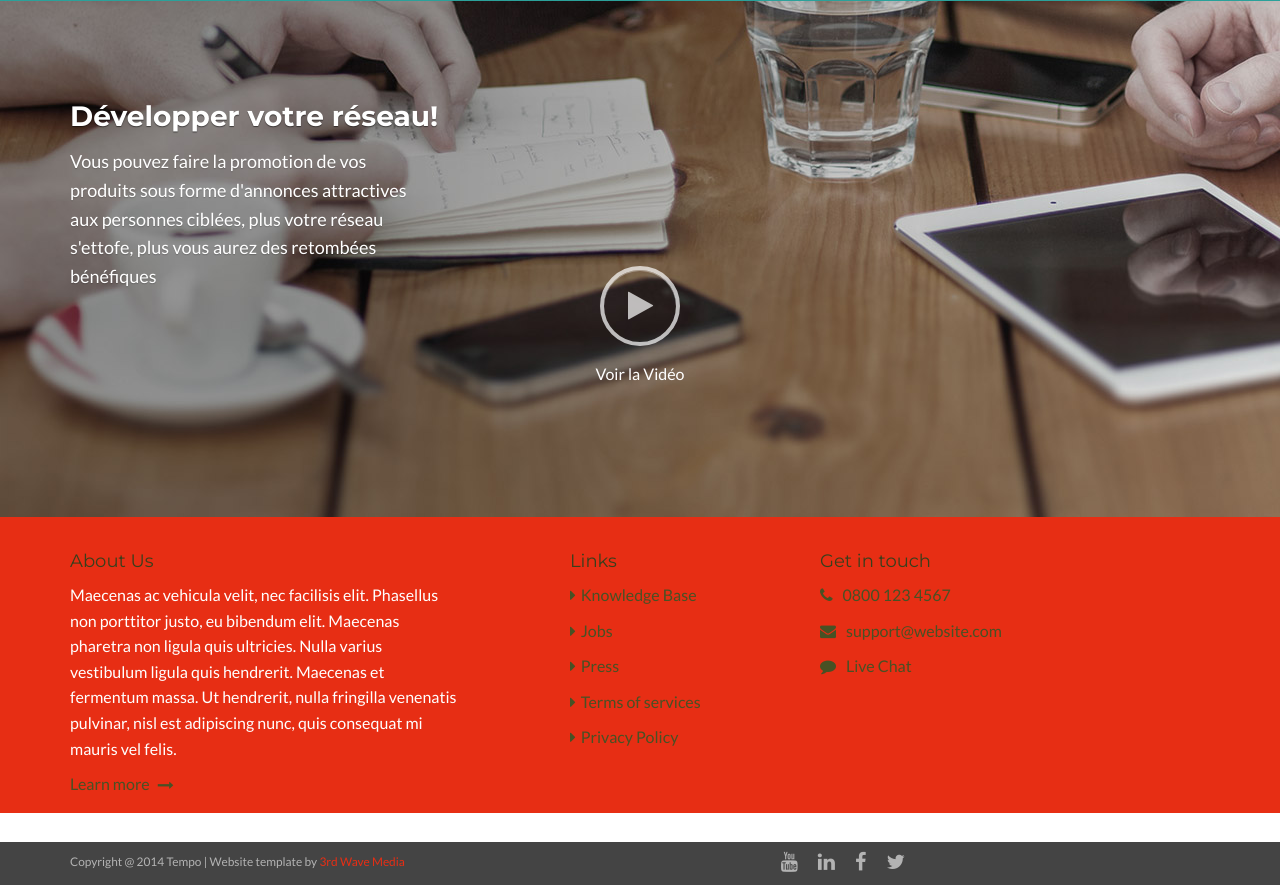
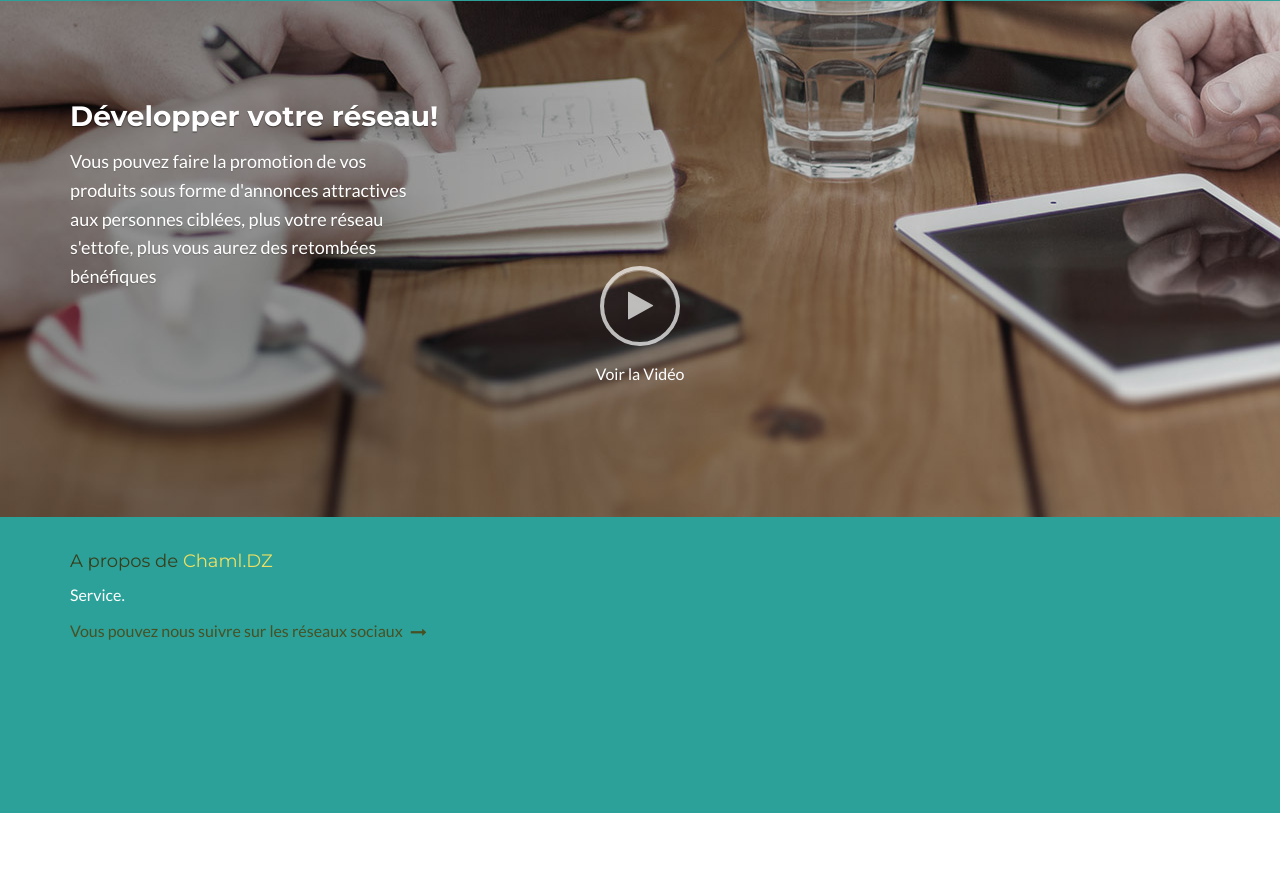
Before and after one commit to hamroune/trackup, a website: page sources/index.html in a window 1280 px wide. Shown: the part 780-1665 px from the top of the page. After the commit the page ends 1593 px from the top, so only its background shows below. Drawn offline with Linux system fonts and the light colour scheme; files that its build step writes are made by us from their sources; some icons are missing; files whose address does not match are found by name.

Commit message:
mise a jour du footer

```diff
--- a/sources/css/styles-8.css
+++ b/sources/css/styles-8.css
@@ -382,7 +382,7 @@ blockquote {
 }
 /* ======= Footer ======= */
 .footer {
-  background: #E72E14;
+  background: #2ba19a;
   color: #fff;
   padding: 15px 0;
 }
--- a/sources/index.html
+++ b/sources/index.html
@@ -141,50 +141,17 @@
                 <div class="row">
                     <div class="footer-col col-md-5 col-sm-7 col-sm-12 about">
                         <div class="footer-col-inner">
-                            <h3 class="title">About Us</h3>
-                            <p>Maecenas ac vehicula velit, nec facilisis elit. Phasellus non porttitor justo, eu bibendum elit. Maecenas pharetra non ligula quis ultricies. Nulla varius vestibulum ligula quis hendrerit. Maecenas et fermentum massa. Ut hendrerit, nulla fringilla venenatis pulvinar, nisl est adipiscing nunc, quis consequat mi mauris vel felis.</p>
-                            <p><a class="more" href="#">Learn more <i class="fa fa-long-arrow-right"></i></a></p>
+                            <h3 class="title">A propos de <span style="color: #F0DF61;">Chaml.DZ</span> </h3>
+                            <p>Service.</p>
+                            <p><a class="more" href="#">Vous pouvez nous suivre sur les réseaux sociaux <i class="fa fa-long-arrow-right"></i></a></p>
 
                         </div><!--//footer-col-inner-->
                     </div><!--//foooter-col-->
-                    <div class="footer-col col-md-3 col-sm-4 col-md-offset-1 links">
-                        <div class="footer-col-inner">
-                            <h3 class="title">Links</h3>
-                            <ul class="list-unstyled">
-                                <li><a href="#"><i class="fa fa-caret-right"></i>Knowledge Base</a></li>
-                                <li><a href="#"><i class="fa fa-caret-right"></i>Jobs</a></li>
-                                <li><a href="#"><i class="fa fa-caret-right"></i>Press</a></li>
-                                <li><a href="#"><i class="fa fa-caret-right"></i>Terms of services</a></li>
-                                <li><a href="#"><i class="fa fa-caret-right"></i>Privacy Policy</a></li>
-                            </ul>
-                        </div><!--//footer-col-inner-->
-                    </div><!--//foooter-col-->
-                    <div class="footer-col col-md-3 col-sm-12 contact">
-                        <div class="footer-col-inner">
-                            <h3 class="title">Get in touch</h3>
-                            <div class="row">
-                                <p class="tel col-md-12 col-sm-4"><i class="fa fa-phone"></i>0800 123 4567</p>
-                                <p class="email col-md-12 col-sm-4"><i class="fa fa-envelope"></i><a href="#">support@website.com</a></p>
-                                <p class="email col-md-12 col-sm-4"><i class="fa fa-comment"></i><a href="#">Live Chat</a></p>
-                            </div>
-                        </div><!--//footer-col-inner-->
-                    </div><!--//foooter-col-->
+
                 </div><!--//row-->
             </div><!--//container-->
         </div><!--//footer-content-->
-        <div class="bottom-bar">
-            <div class="container">
-                <div class="row">
-                    <small class="copyright col-md-6 col-sm-6 col-xs-12">Copyright @ 2014 Tempo | Website template by <a href="#">3rd Wave Media</a></small>
-                    <ul class="social col-md-6 col-sm-6 col-xs-12 list-inline">
-                        <li><a href="#"><i class="fa fa-twitter"></i></a></li>
-                        <li><a href="#"><i class="fa fa-facebook"></i></a></li>
-                        <li><a href="#"><i class="fa fa-linkedin"></i></a></li>
-                        <li class="last"><a href="#"><i class="fa fa-youtube"></i></a></li>
-                    </ul><!--//social-->
-                </div><!--//row-->
-            </div><!--//container-->
-        </div><!--//bottom-bar-->
+
     </footer><!--//footer-->
 
 
@@ -192,14 +159,14 @@
     <script type="text/javascript" src="js/jquery-1.10.2.min.js"></script>
     <script type="text/javascript" src="js/jquery-migrate-1.2.1.min.js"></script>
     <script type="text/javascript" src="js/detectmobilebrowser.js"></script>
-    <script type="text/javascript" src="js/js/bootstrap.min.js"></script>
+    <script type="text/javascript" src="js/bootstrap.min.js"></script>
     <script type="text/javascript" src="js/back-to-top.js"></script>
     <script type="text/javascript" src="js/jquery.placeholder.js"></script>
     <script type="text/javascript" src="js/jquery.inview.min.js"></script>
     <script type="text/javascript" src="js/jquery.fitvids.js"></script>
     <script type="text/javascript" src="js/main.js"></script>
     <!--[if !IE]>-->
-    <script type="text/javascript" src="assets/js/animations.js"></script>
+    <script type="text/javascript" src="js/animations.js"></script>
     <!--<![endif]-->
 
 
```
